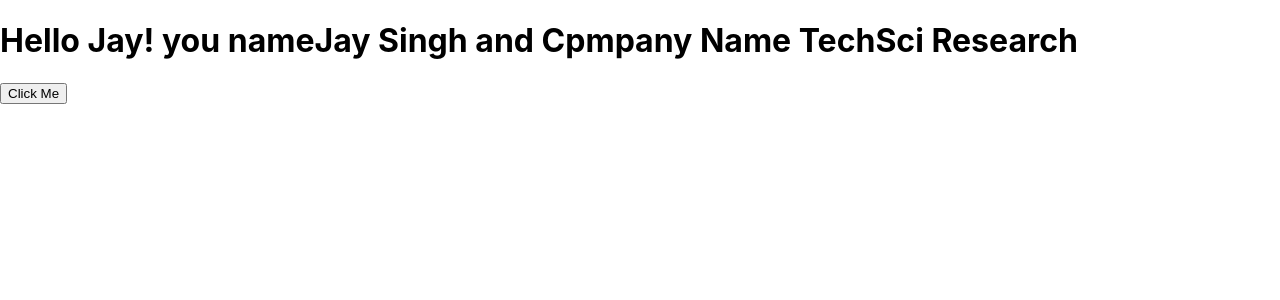
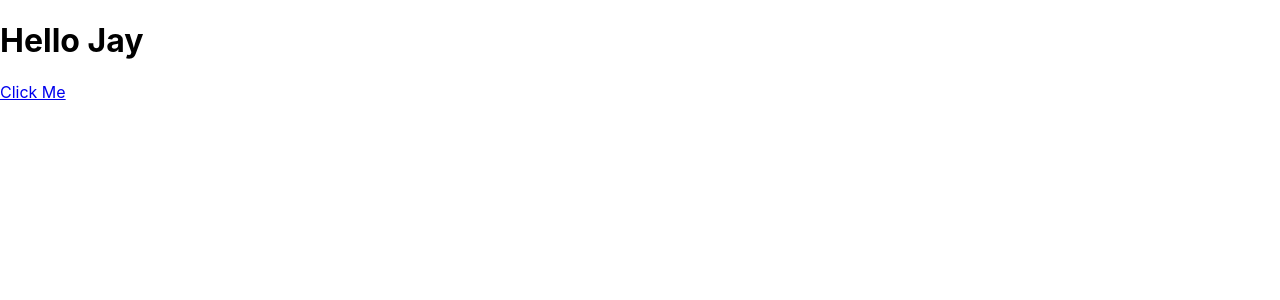
Before and after one commit to jayprakash548/my-application, a React (Create React App) app: page / in a window 1280 px wide. Shown: the top 300 px of the page. Built offline with nearby package versions, Linux system fonts and the light colour scheme.

Commit message:
Event Handling using Functional Component

```diff
--- a/src/App.js
+++ b/src/App.js
@@ -1,30 +1,16 @@
+import React from 'react'
 
-import React, { Component } from 'react'
-
-class App extends Component{
-  constructor(props){
-    super(props);
-
-    this.state = {
-      name: 'Jay Singh',
-      Company: 'TechSci Research'
-    }
-    this.handleClick = this.handleClick.bind(this);
+const App = () =>{
+  let handlieClick = (e)=>{
+    //e.preventDefault();
+    console.log("You Clicked");
   }
-  handleClick(){
-    // handleClick = () =>{
-      //console.log("You have clicked", this);
-    //}
-    console.log("You have clicked", this);
-  }
-  render(){
-    return(
-      <>
-        <h1>Hello Jay! you name{this.state.name} and Cpmpany Name {this.state.Company}</h1>
-        <button onClick={this.handleClick}>Click Me</button>
-      </>
-    )
-  }
+  return(
+    <>
+      <h1>Hello Jay</h1>
+      <a href="https://www.google.com/" onClick={handlieClick}>Click Me</a>
+    </>
+  )
 }
 
-export default App
+export default App;
```
